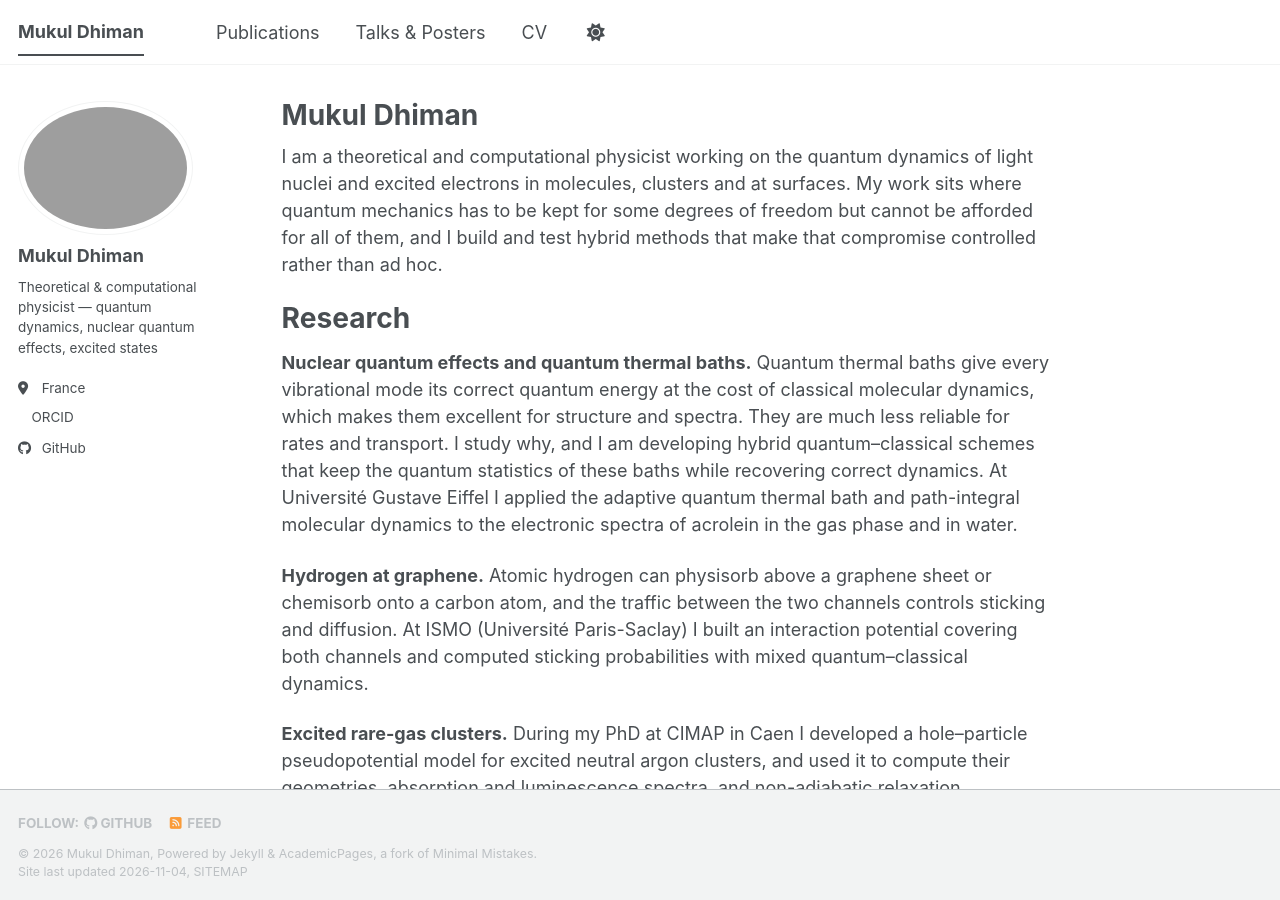
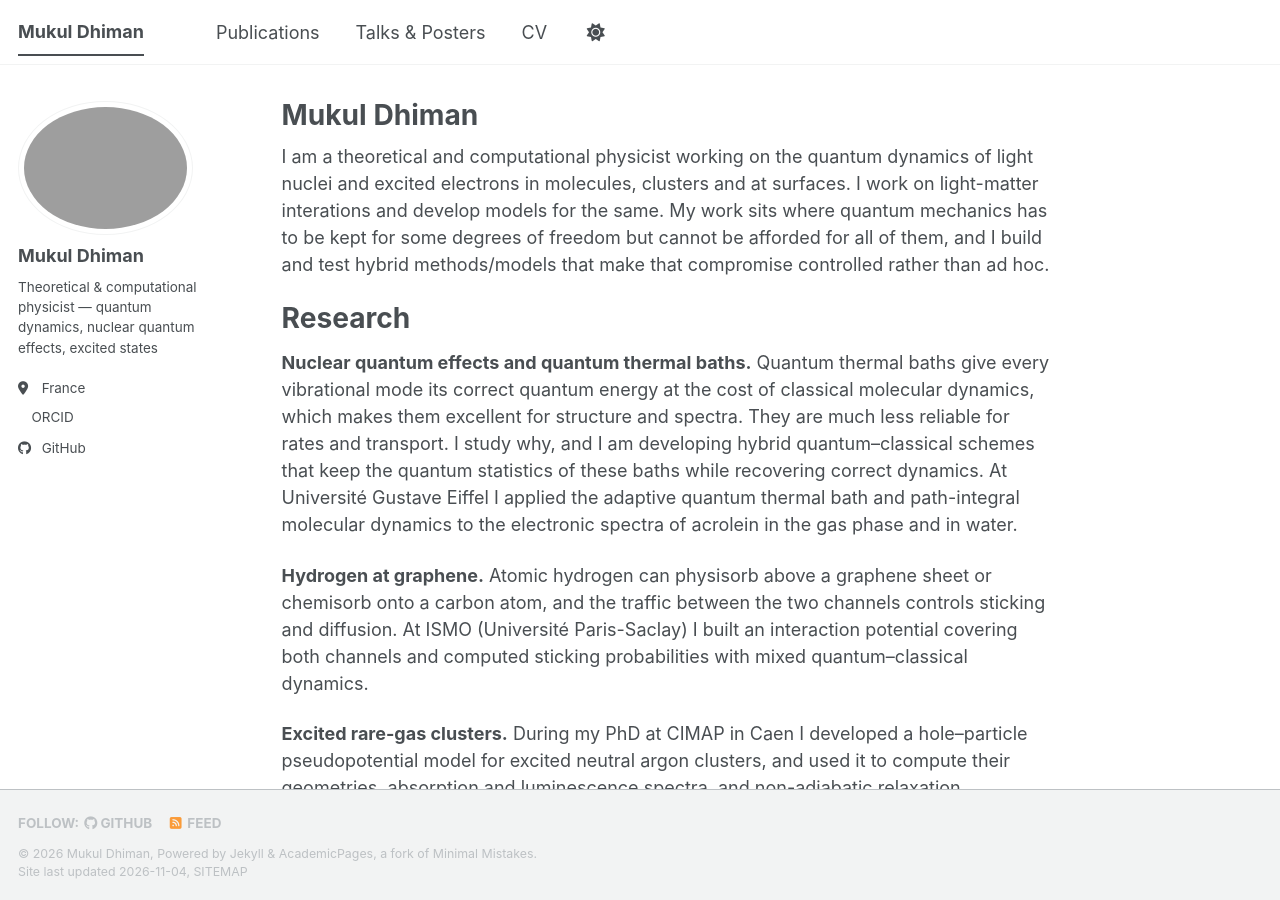
Before and after one commit to simul-md/dhiman.github.io, a Jekyll site: the page built from _pages/about.md, in a window 1280 px wide and 900 px high. Built offline with Jekyll 4.4.1, drawn with Linux system fonts in a browser that asks for light colours; a style sheet for code colours, icons or effects is not loaded.

Commit message:
Update about.md

```diff
--- a/_pages/about.md
+++ b/_pages/about.md
@@ -7,7 +7,7 @@ redirect_from:
   - /about.html
 ---
 
-I am a theoretical and computational physicist working on the quantum dynamics of light nuclei and excited electrons in molecules, clusters and at surfaces. My work sits where quantum mechanics has to be kept for some degrees of freedom but cannot be afforded for all of them, and I build and test hybrid methods that make that compromise controlled rather than ad hoc.
+I am a theoretical and computational physicist working on the quantum dynamics of light nuclei and excited electrons in molecules, clusters and at surfaces. I work on light-matter interations and develop models for the same. My work sits where quantum mechanics has to be kept for some degrees of freedom but cannot be afforded for all of them, and I build and test hybrid methods/models that make that compromise controlled rather than ad hoc.
 
 Research
 ======
```
